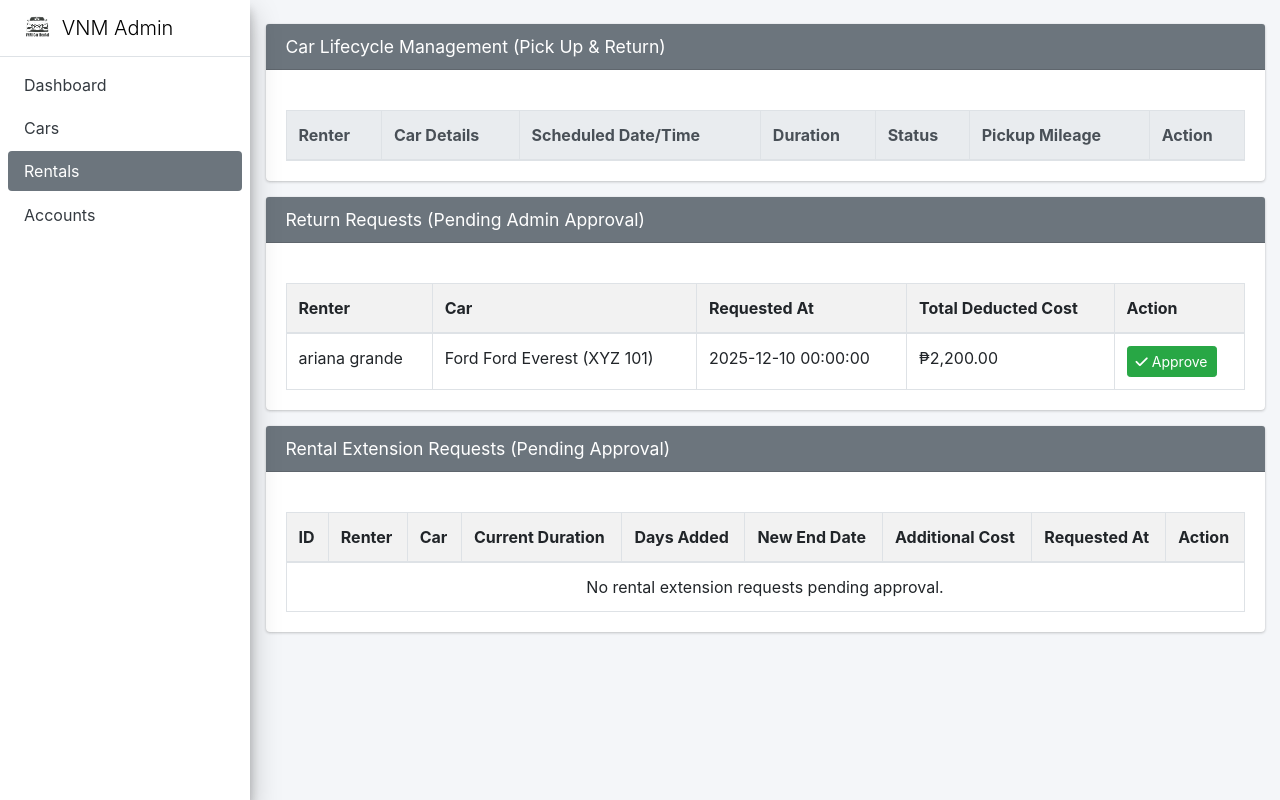
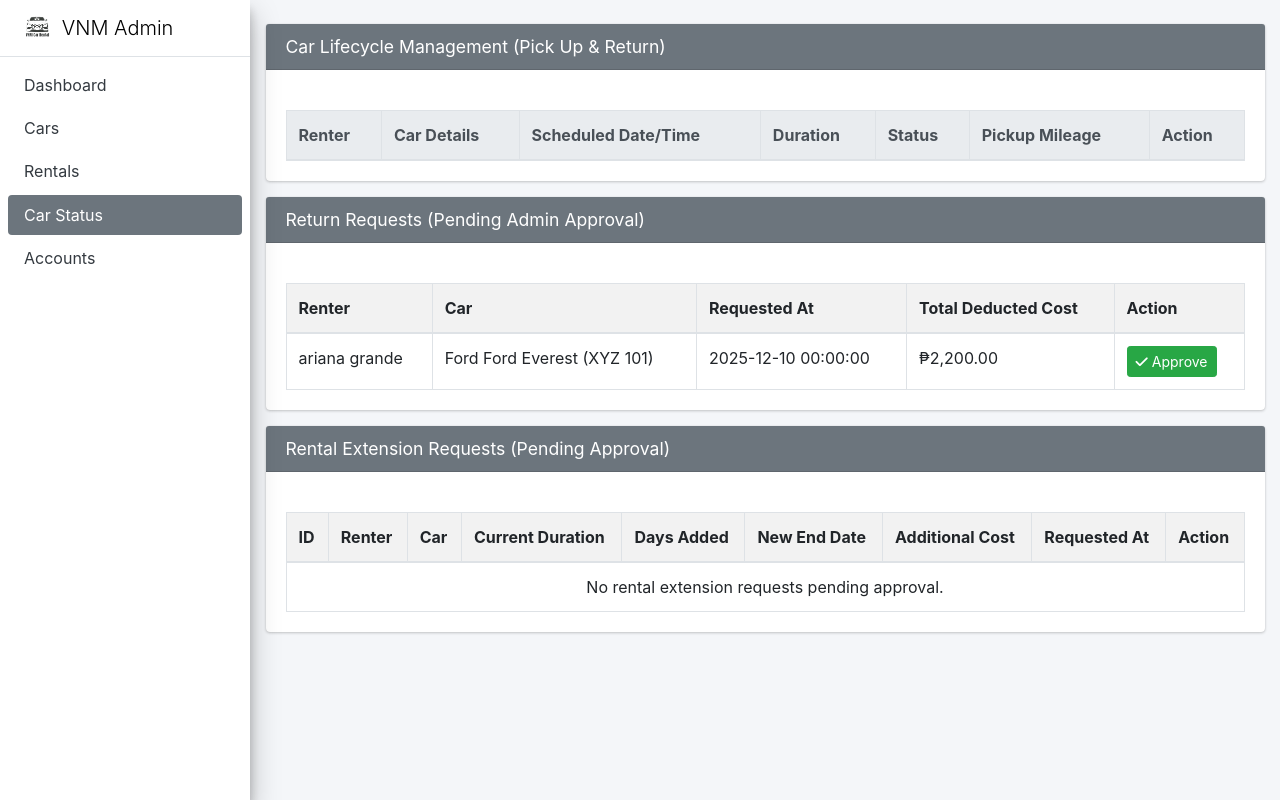
Before and after one commit to Geromeeeeeee/vnm, a PHP site: page /vnm-system1/php/car_lifecycle.php in a window 1280 px wide. Run offline with PHP 8.4, Linux system fonts and the light colour scheme; data comes from the database, SQL or seed files in the repository; data that the repository does not hold is empty; some libraries are stand-ins or nearby versions.

Commit message:
final frontend edits hopefully

```diff
--- a/vnm-system1/php/adminindex.php
+++ b/vnm-system1/php/adminindex.php
@@ -142,6 +142,11 @@
           </a>
         </li>
         <li class="nav-item">
+          <a href="/vnm-system1/php/car_lifecycle.php" class="nav-link">
+            <p>Car Status</p>
+          </a>
+        </li>
+        <li class="nav-item">
           <a href="/vnm-system1/php/manage_accounts.php" class="nav-link">
             <p>Accounts</p>
           </a>
--- a/vnm-system1/php/car_lifecycle.php
+++ b/vnm-system1/php/car_lifecycle.php
@@ -184,8 +184,13 @@ if ($ext_result) {
           </a>
         </li>
         <li class="nav-item">
-          <a href="/vnm-system1/php/rentals.php" class="nav-link bg-gray">
+          <a href="/vnm-system1/php/rentals.php" class="nav-link">
             <p>Rentals</p>
+          </a>
+        </li>
+        <li class="nav-item">
+          <a href="/vnm-system1/php/car_lifecycle.php" class="nav-link bg-gray">
+            <p>Car Status</p>
           </a>
         </li>
         <li class="nav-item">
--- a/vnm-system1/php/cars/cars.php
+++ b/vnm-system1/php/cars/cars.php
@@ -433,6 +433,11 @@ table td, table th {
           </a>
         </li>
         <li class="nav-item">
+          <a href="/vnm-system1/php/car_lifecycle.php" class="nav-link">
+            <p>Car Status</p>
+          </a>
+        </li>
+        <li class="nav-item">
           <a href="/vnm-system1/php/manage_accounts.php" class="nav-link">
             <p>Accounts</p>
           </a>
--- a/vnm-system1/php/manage_accounts.php
+++ b/vnm-system1/php/manage_accounts.php
@@ -145,6 +145,11 @@
         <li class="nav-item">
           <a href="/vnm-system1/php/rentals.php" class="nav-link">
             <p>Rentals</p>
+          </a>
+        </li>
+        <li class="nav-item">
+          <a href="/vnm-system1/php/car_lifecycle.php" class="nav-link">
+            <p>Car Status</p>
           </a>
         </li>
         <li class="nav-item">
--- a/vnm-system1/php/rentals.php
+++ b/vnm-system1/php/rentals.php
@@ -274,6 +274,11 @@ $system_base_path = '/vnm-system1/';
         <li class="nav-item">
           <a href="/vnm-system1/php/rentals.php" class="nav-link bg-gray">
             <p>Rentals</p>
+          </a>
+        </li>
+        <li class="nav-item">
+          <a href="/vnm-system1/php/car_lifecycle.php" class="nav-link">
+            <p>Car Status</p>
           </a>
         </li>
         <li class="nav-item">
```
Also changed, not shown: vnm-system1/uploads/licenses/license_696f4a5db63513.50544783.png (added), vnm-system1/uploads/licenses/license_696f4b8fca7ef3.86172689.png (added), vnm-system1/uploads/payments/proof_149_696f4a786ff53.png (added), vnm-system1/uploads/payments/proof_150_696f4badce045.png (added).
